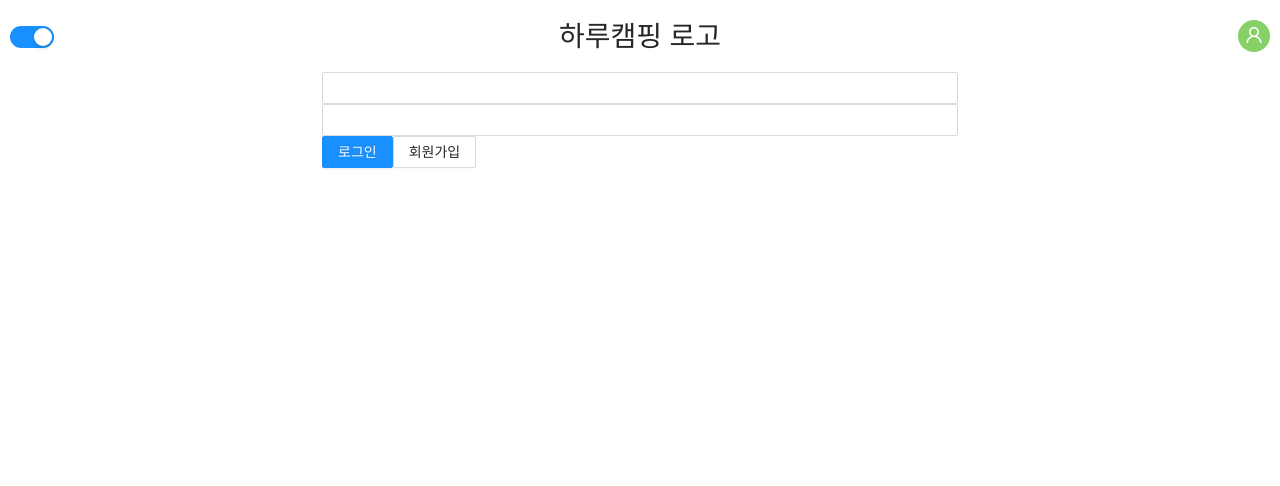
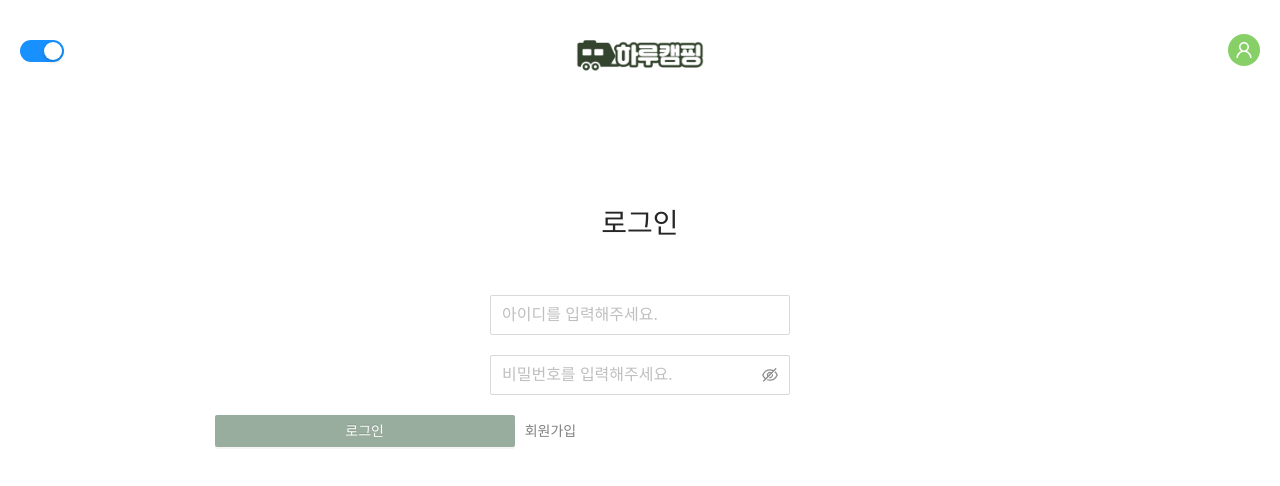
Before and after one commit to dnwn-9001/haru_camping, a Next.js app: page /login in a window 1280 px wide. Shown: the top 486 px of the page. Built offline with nearby package versions, Linux system fonts and the light colour scheme.

Commit message:
더미데이터로 로그인,로그아웃/ 프로필 컴포넌트 생성

```diff
--- a/components/Header.js
+++ b/components/AppLayout.js
@@ -1,11 +1,10 @@
-import React, { useState } from "react";
+import React from "react";
 import PropTypes from "prop-types";
 import Link from "next/link";
 import { UserOutlined } from "@ant-design/icons";
 import { Avatar, Switch, Row, Col } from "antd";
 
-const Header = ({ children }) => {
-  // const [isLoggedIn, setIsLoggedIn] = useState(false);
+const AppLayout = ({ children }) => {
   return (
     <div>
       <Row>
@@ -14,7 +13,7 @@ const Header = ({ children }) => {
           md={2}
           style={{
             margin: "auto",
-            paddingLeft: "10px",
+            paddingLeft: "20px",
           }}
         >
           <div>
@@ -31,8 +30,15 @@ const Header = ({ children }) => {
           }}
         >
           <div>
-            {/* <Menu items={items} onClick={movePage} /> */}
-            <h1>하루캠핑 로고</h1>
+            <Link href="/">
+              <a>
+                <img
+                  src="/images/logo.png"
+                  alt="하루캠핑 로고"
+                  style={{ width: "130px" }}
+                />
+              </a>
+            </Link>
           </div>
         </Col>
 
@@ -42,10 +48,10 @@ const Header = ({ children }) => {
           style={{
             margin: "auto",
             textAlign: "right",
-            paddingRight: "10px",
+            paddingRight: "20px",
           }}
         >
-          <Link href="/profile">
+          <Link href="/login">
             <a>
               <Avatar
                 icon={<UserOutlined />}
@@ -59,37 +65,22 @@ const Header = ({ children }) => {
       </Row>
 
       <Row gutter={8}>
-        <Col xs={24} md={6} />
-        <Col xs={24} md={12}>
+        <Col xs={6} sm={6} md={4} />
+        <Col xs={12} sm={12} md={16}>
           {children}
         </Col>
-        <Col xs={24} md={6} />
+        <Col xs={6} sm={6} md={4} />
       </Row>
     </div>
   );
 };
 
-// const movePage = ({ key }) => {
-//   console.log(key);
-//   return (
-//     <Link href={key}>
-//       <a></a>
-//     </Link>
-//   );
-// };
-
-// const items = [
-//   { label: "하루캠핑", key: "/" },
-//   { label: "게시판", key: "/board" },
-//   { label: "마이페이지", key: "/profile" },
-// ];
-
 const onChange = (checked) => {
   console.log(`switch to ${checked}`);
 };
 
-Header.propTypes = {
+AppLayout.propTypes = {
   children: PropTypes.node.isRequired,
 };
 
-export default Header;
+export default AppLayout;
--- a/components/Input.js
+++ b/components/Input.js
@@ -1,7 +1,7 @@
 import React from "react";
 import { Input } from "antd";
 
-const InputBox = () => {
+const InputSearchBox = () => {
   return (
     <Input.Search
       placeholder="검색할 제품"
@@ -15,4 +15,4 @@ const InputBox = () => {
 
 const onSearch = (value) => console.log(value);
 
-export default InputBox;
+export default InputSearchBox;
--- a/components/LoginForm.js
+++ b/components/LoginForm.js
@@ -1,10 +1,36 @@
 import React, { useState, useCallback } from "react";
 import { Button, Form, Input } from "antd";
 import Link from "next/link";
+import PropTypes from "prop-types";
+import styled from "styled-components";
 
-const LoginForm = () => {
+const LoginTitle = styled.h1`
+  text-align: center;
+  margin: 100px 0 50px 0;
+`;
+
+const InputWrapper = styled.div`
+  margin: auto;
+  margin-bottom: 20px;
+  width: 300px;
+`;
+
+const LoginButton = styled(Button)`
+  margin-right: 10px;
+  background-color: rgba(50, 92, 62, 0.5);
+  border: none;
+  width: 300px;
+`;
+
+const SignupBtn = styled.a`
+  color: grey;
+  padding-top: 15px;
+`;
+
+const LoginForm = ({ setIsLoggedIn }) => {
   const [id, setId] = useState("");
   const [password, setPassword] = useState("");
+
   const onChangeId = useCallback((e) => {
     setId(e.target.value);
   }, []);
@@ -12,32 +38,50 @@ const LoginForm = () => {
     setPassword(e.target.value);
   }, []);
 
+  const onSubmitForm = useCallback(() => {
+    console.log(id, password);
+    setIsLoggedIn(true);
+  }, [id, password]);
+
   return (
-    <Form>
-      <div>
-        <Input name="user-id" value={id} onChange={onChangeId} required />
-      </div>
-      <div>
+    <>
+      <LoginTitle>로그인</LoginTitle>
+      <Form onFinish={onSubmitForm}>
+        <InputWrapper>
           <Input
+            name="user-id"
+            value={id}
+            onChange={onChangeId}
+            placeholder="아이디를 입력해주세요."
+            size="large"
+            required
+          />
+        </InputWrapper>
+        <InputWrapper>
+          <Input.Password
             name="user-password"
-          type="password"
             value={password}
             onChange={onChangePwd}
+            placeholder="비밀번호를 입력해주세요."
+            size="large"
             required
           />
-      </div>
+        </InputWrapper>
         <div>
-        <Button type="primary" htmlType="submit" loading={false}>
+          <LoginButton type="primary" htmlType="submit" loading={false}>
             로그인
-        </Button>
+          </LoginButton>
           <Link href="/signup">
-          <a>
-            <Button>회원가입</Button>{" "}
-          </a>
+            <SignupBtn>회원가입</SignupBtn>
           </Link>
         </div>
       </Form>
+    </>
   );
 };
 
+LoginForm.propTypes = {
+  setIsLoggedIn: PropTypes.elementType.isRequired,
+};
+
 export default LoginForm;
--- a/pages/login.js
+++ b/pages/login.js
@@ -1,17 +1,23 @@
-import React from "react";
+import React, { useState } from "react";
 import Head from "next/head";
-import Header from "../components/Header";
+import AppLayout from "../components/AppLayout";
 import LoginForm from "../components/LoginForm";
+import Profile from "./profile";
 
 const Login = () => {
+  const [isLoggedIn, setIsLoggedIn] = useState(false);
   return (
     <>
       <Head>
         <title>로그인 | Haru Camping</title>
       </Head>
-      <Header>
-        <LoginForm />
-      </Header>
+      <AppLayout>
+        {isLoggedIn ? (
+          <Profile setIsLoggedIn={setIsLoggedIn} />
+        ) : (
+          <LoginForm setIsLoggedIn={setIsLoggedIn} />
+        )}
+      </AppLayout>
     </>
   );
 };
--- a/pages/profile.js
+++ b/pages/profile.js
@@ -1,18 +1,42 @@
-import React from "react";
+import React, { useCallback } from "react";
 import Head from "next/head";
-import Header from "../components/Header";
+import { Card, Button } from "antd";
+import PropTypes from "prop-types";
+import styled from "styled-components";
 
-const Profile = () => {
+const AccountBox = styled(Card)`
+  width: 800px;
+  margin: auto;
+  margin-top: 70px;
+`;
+
+const Profile = ({ setIsLoggedIn }) => {
+  const onLogOut = useCallback(() => {
+    setIsLoggedIn(false);
+  });
+
   return (
     <>
       <Head>
         <title>내 프로필 | Haru Camping</title>
       </Head>
-      <Header>
-        <div>내 프로필</div>
-      </Header>
+      <AccountBox
+        title="계정 정보"
+        extra={<Button onClick={onLogOut}>로그아웃</Button>}
+        style={{
+          width: 800,
+        }}
+      >
+        <p>Card content</p>
+        <p>Card content</p>
+        <p>Card content</p>
+      </AccountBox>
     </>
   );
 };
 
+Profile.propTypes = {
+  setIsLoggedIn: PropTypes.elementType.isRequired,
+};
+
 export default Profile;
--- a/pages/signup.js
+++ b/pages/signup.js
@@ -1,6 +1,6 @@
 import React from "react";
 import Head from "next/head";
-import Header from "../components/Header";
+import AppLayout from "../components/AppLayout";
 
 const Signup = () => {
   return (
@@ -8,9 +8,9 @@ const Signup = () => {
       <Head>
         <title>회원가입 | Haru Camping</title>
       </Head>
-      <Header>
+      <AppLayout>
         <div>회원가입 페이지</div>
-      </Header>
+      </AppLayout>
     </>
   );
 };
```
Also changed, not shown: pages/board.js (+4 -4 lines), pages/index.js (+7 -4 lines), public/images/logo.png (added). Lines whose indentation alone changed are shown as unchanged.
